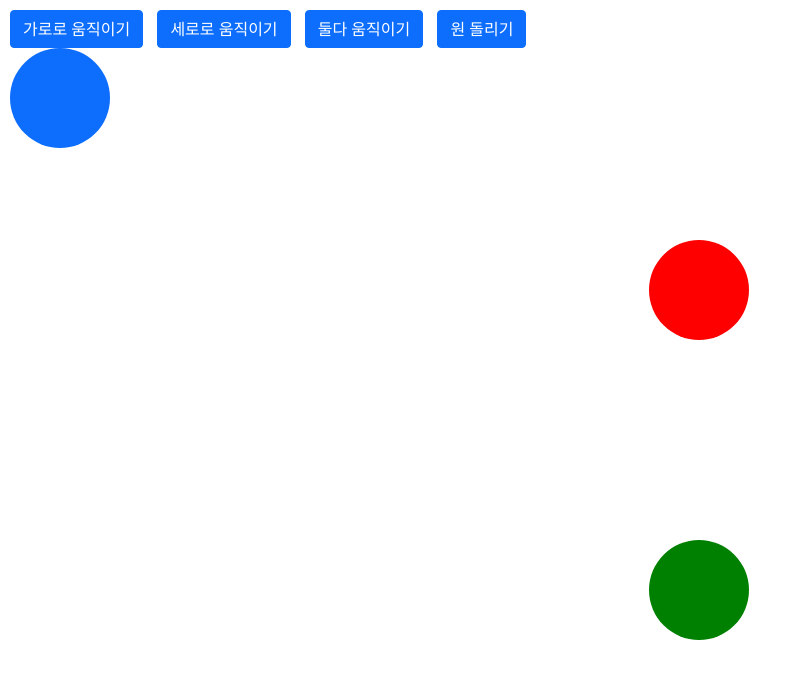
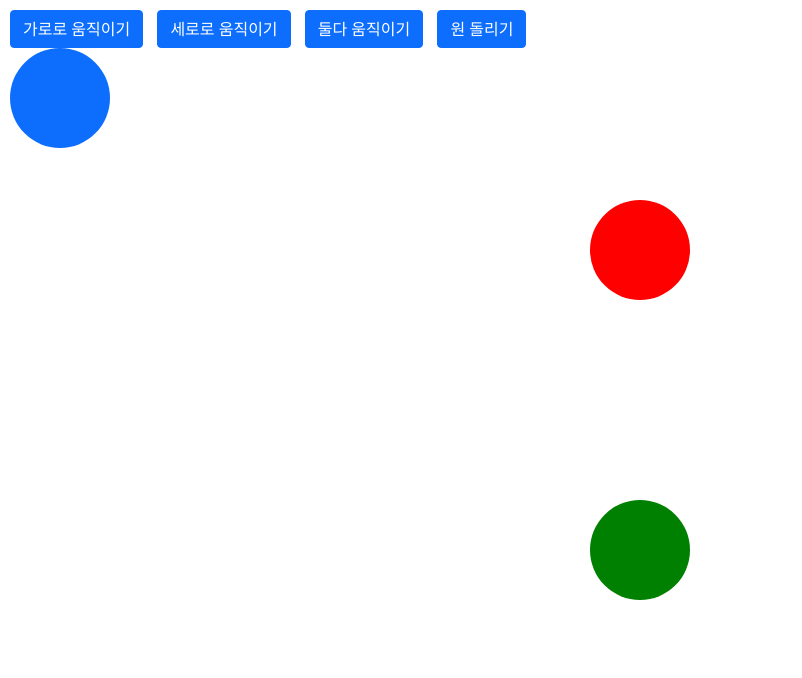
Before and after one commit to YouseungLee/circle_moving, a plain HTML site: page index.html in a window 1280 px wide. Shown: the whole page, without its empty margins (0-802 px from the left). Drawn offline with nearby package versions, Linux system fonts and the light colour scheme.

Commit message:
2022-06-23_final

```diff
--- a/index.html
+++ b/index.html
@@ -62,8 +62,8 @@
         /* 원 회전 CSS */
         div>span:nth-child(2) {
             position: absolute;
-            left: 39%;
-            top: 30%;
+            left: calc(50% - 200px);
+            top: calc(50% - 200px);
             display: inline-block;
             padding: 200px;
             transition-duration: 1s;
```
